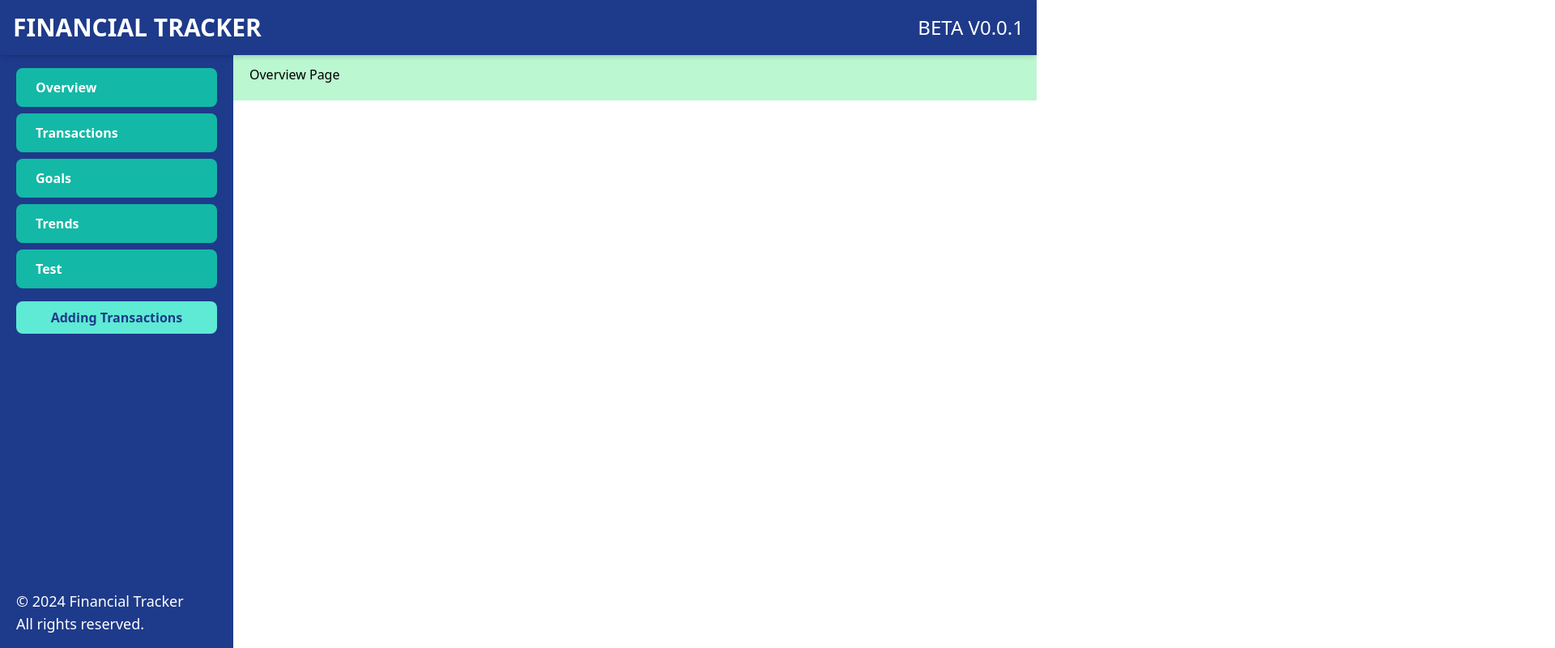
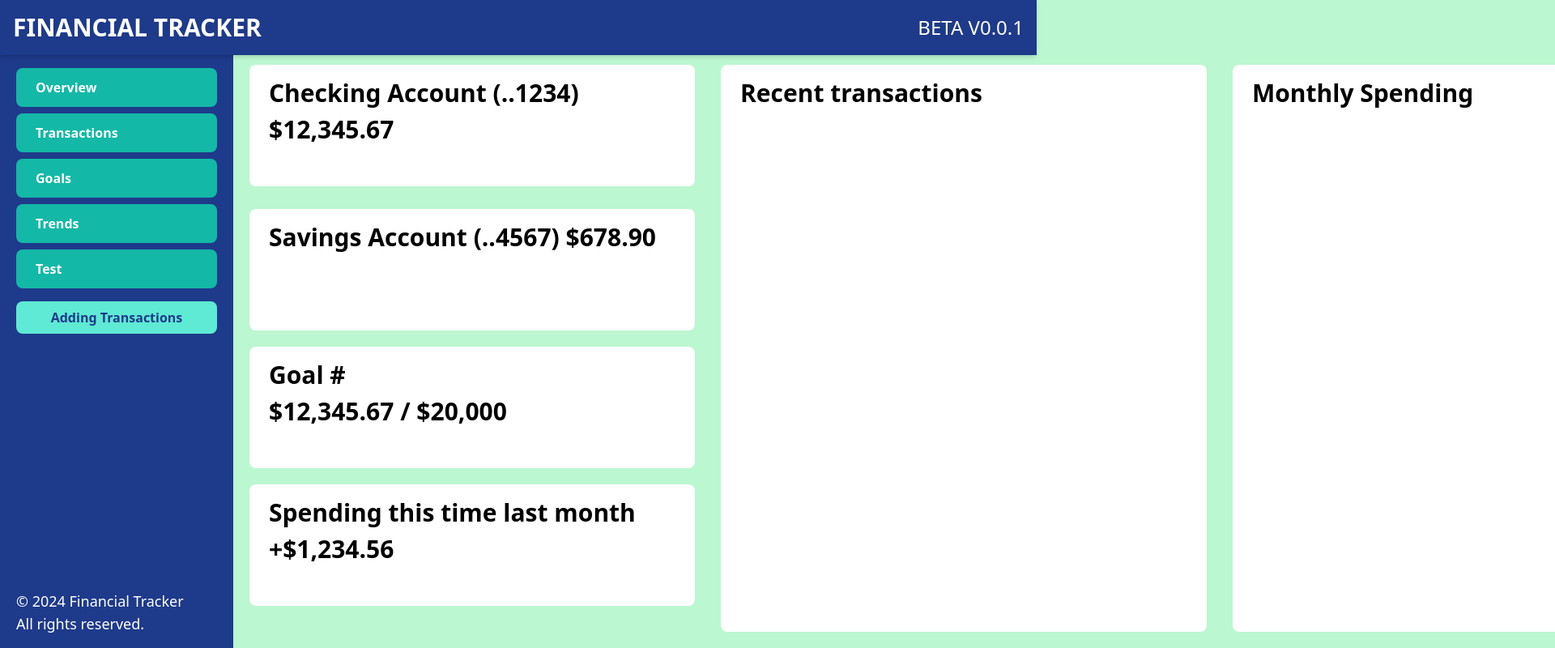
Before and after one commit to Tajohnson245/Financial_tracker, a React (Vite) app in the folder DBMSProject/frontend/: page /overview in a window 1280 px wide. Shown: the top 800 px of the page at 81% size, 1920 px wide, since content can reach past the window. Built offline with nearby package versions, Linux system fonts and the light colour scheme.

Commit message:
Add html outline for overview

```diff
--- a/DBMSProject/frontend/src/App.jsx
+++ b/DBMSProject/frontend/src/App.jsx
@@ -2,6 +2,7 @@ import { BrowserRouter as Router, Route, Routes } from "react-router-dom";
 import Sidebar from "./components/Sidebar";
 import Header from "./components/Header";
 import Transactions from "./components/Transactions";
+import Overview from "./components/Overview";
 import "./index.css";
 
 function App() {
@@ -12,7 +13,14 @@ function App() {
         <Sidebar />
         <div className="flex-1 p-5 pt-20 ml-72 bg-green-200">
           <Routes>
-            <Route path="/overview" element={<div>Overview Page</div>} />
+            <Route
+              path="/overview"
+              element={
+                <>
+                  <Overview />
+                </>
+              }
+            />
             <Route
               path="/transactions"
               element={
--- a/DBMSProject/frontend/src/components/Overview.jsx
+++ b/DBMSProject/frontend/src/components/Overview.jsx
@@ -3,40 +3,30 @@ import { Link } from "react-router-dom";
 
 const Overview = () => {
   return (
-    <div className="flex">
-      {/* Sidebar */}
-      <div className="w-72 bg-[#22577A] p-5 flex flex-col items-end">
-        <Link to="/">
-          <div className="w-[275px] h-[75px] mb-4 bg-[#57CC99] text-white flex justify-center items-center rounded-l-full text-2xl font-bold cursor-pointer hover:bg-[#38A3A5] transition-all">
-            Overview
-          </div>
-        </Link>
-        <Link to="/transactions">
-          <div className="w-[275px] h-[75px] mb-4 bg-[#38A3A5] text-white flex justify-center items-center rounded-l-full text-2xl font-bold cursor-pointer hover:bg-[#57CC99] transition-all">
-            Transactions
-          </div>
-        </Link>
-        <Link to="/goals">
-          <div className="w-[275px] h-[75px] mb-4 bg-[#38A3A5] text-white flex justify-center items-center rounded-l-full text-2xl font-bold cursor-pointer hover:bg-[#57CC99] transition-all">
-            Goals
-          </div>
-        </Link>
-        <Link to="/trends">
-          <div className="w-[275px] h-[75px] mb-4 bg-[#38A3A5] text-white flex justify-center items-center rounded-l-full text-2xl font-bold cursor-pointer hover:bg-[#57CC99] transition-all">
-            Trends
-          </div>
-        </Link>
-        <Link to="/test">
-          <div className="w-[275px] h-[75px] mb-4 bg-[#38A3A5] text-white flex justify-center items-center rounded-l-full text-2xl font-bold cursor-pointer hover:bg-[#57CC99] transition-all">
-            Test
-          </div>
-        </Link>
+    <div className="flex flex-row space-x-8">
+      <div className="flex flex-col space-y-5">
+        <div className="w-[550px] h-[150px] bg-[#ffffff] font-bold text-[30px] py-3 px-6 rounded-lg mb-2">
+          Checking Account (..1234)
+          $12,345.67
+        </div>
+        <div className="w-[550px] h-[150px] bg-[#ffffff] font-bold text-[30px] py-3 px-6 rounded-lg mb-2">
+          Savings Account (..4567)
+          $678.90
+        </div>
+        <div className="w-[550px] h-[150px] bg-[#ffffff] font-bold text-[30px] py-3 px-6 rounded-lg mb-2">
+          Goal # <br></br>
+          $12,345.67 / $20,000
+        </div>
+        <div className="w-[550px] h-[150px] bg-[#ffffff] font-bold text-[30px] py-3 px-6 rounded-lg mb-2">
+          Spending this time last month
+          +$1,234.56
+        </div>
       </div>
-
-      {/* Main Container */}
-      <div className="flex-1 bg-[#80ED99] p-5 h-screen">
-        <h1 className="text-3xl font-bold">Hello</h1>
-        {/* Add more content or components for the Overview page */}
+      <div className="w-[600px] h-[700px] bg-[#ffffff] font-bold text-[30px] py-3 px-6 rounded-lg mb-2">
+      Recent transactions
+      </div>
+      <div className="w-[600px] h-[700px] bg-[#ffffff] font-bold text-[30px] py-3 px-6 rounded-lg mb-2">
+      Monthly Spending
       </div>
     </div>
   );
```
Also changed, not shown: 2 other files (tests, documents, lock files or other folders).
